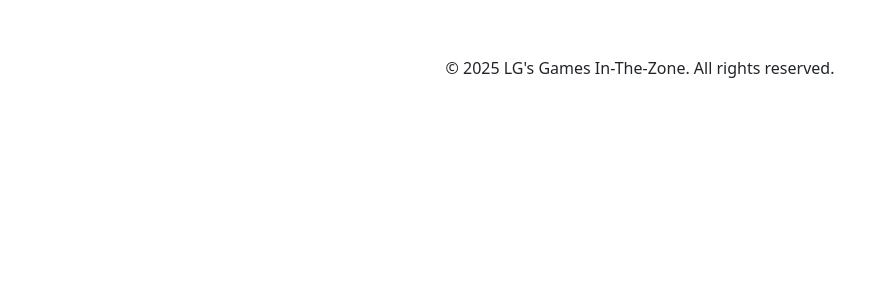
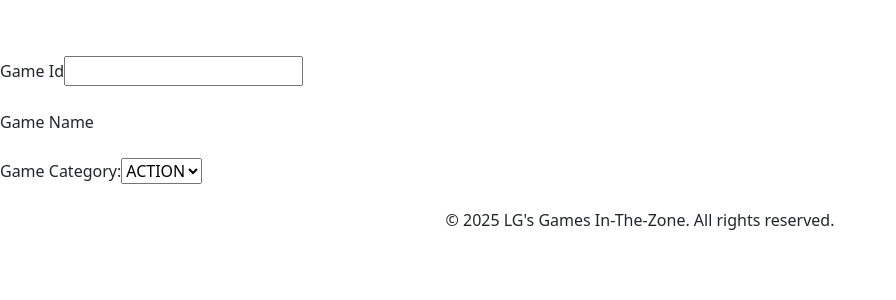
Before and after one commit to lisazumana03/lg-games-in-the-zone_frontend, a React (Vite) app: page /register-game in a window 1280 px wide. Shown: the top 300 px of the page, without its empty margins (0-896 px from the left). Built offline with nearby package versions, Linux system fonts and the light colour scheme.

Commit message:
file coming

```diff
--- a/src/pages/admin/products/GameForm.jsx
+++ b/src/pages/admin/products/GameForm.jsx
@@ -1,7 +1,59 @@
+import {useNavigate} from "react-router-dom";
+import {useState} from "react";
+
 function GameForm(){
+    const navigate = useNavigate();
+    const [form, setForm] = useState({
+        gameId: '',
+        gameName: '',
+        gamingCategory: '',
+        gamePrice: 0.0,
+        console: [],
+    });
+
+    const [message, setMessage] = useState('');
+
+    const handleChange = (e) => {
+        const {name, value} = e.target;
+        setForm((prev) => ({...prev, [name]: value}));
+    }
+
+    const handleSubmit = async (e) => {
+        e.preventDefault();
+        try {
+            await create(form);
+            setMessage('Game created successfully');
+            setForm({
+                gameId: '',
+                gameName: '',
+                gamingCategory: '',
+                gamePrice: 0.0,
+                console: [],
+            });
+        } catch (error) {
+            console.log(error);
+        }
+    }
+
     return(
         <div>
-
+            {message && <p className="mb-4 text-green-700 font-semibold">{message}</p>}
+            <form onSubmit={handleSubmit}>
+                <div className="mb-4">
+                    <label> Game Id </label>
+                    <input />
+                </div>
+                <div className="mb-4">
+                    <label> Game Name </label>
+                </div>
+                <div className="mb-4">
+                    <label> Game Category: </label>
+                    <select onChange={handleChange}>
+                        <option>ACTION</option>
+                        <option>SPORT</option>
+                    </select>
+                </div>
+            </form>
         </div>
     )
 }
```
